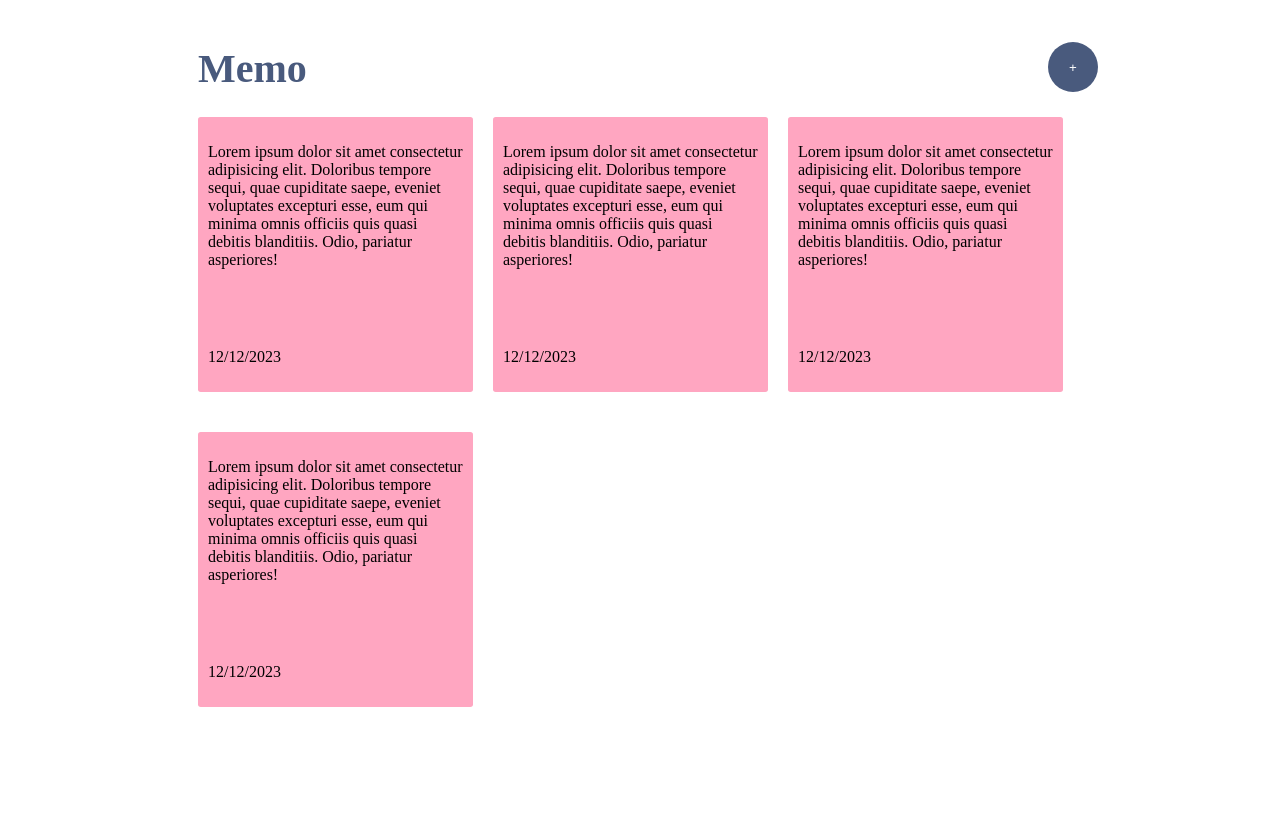
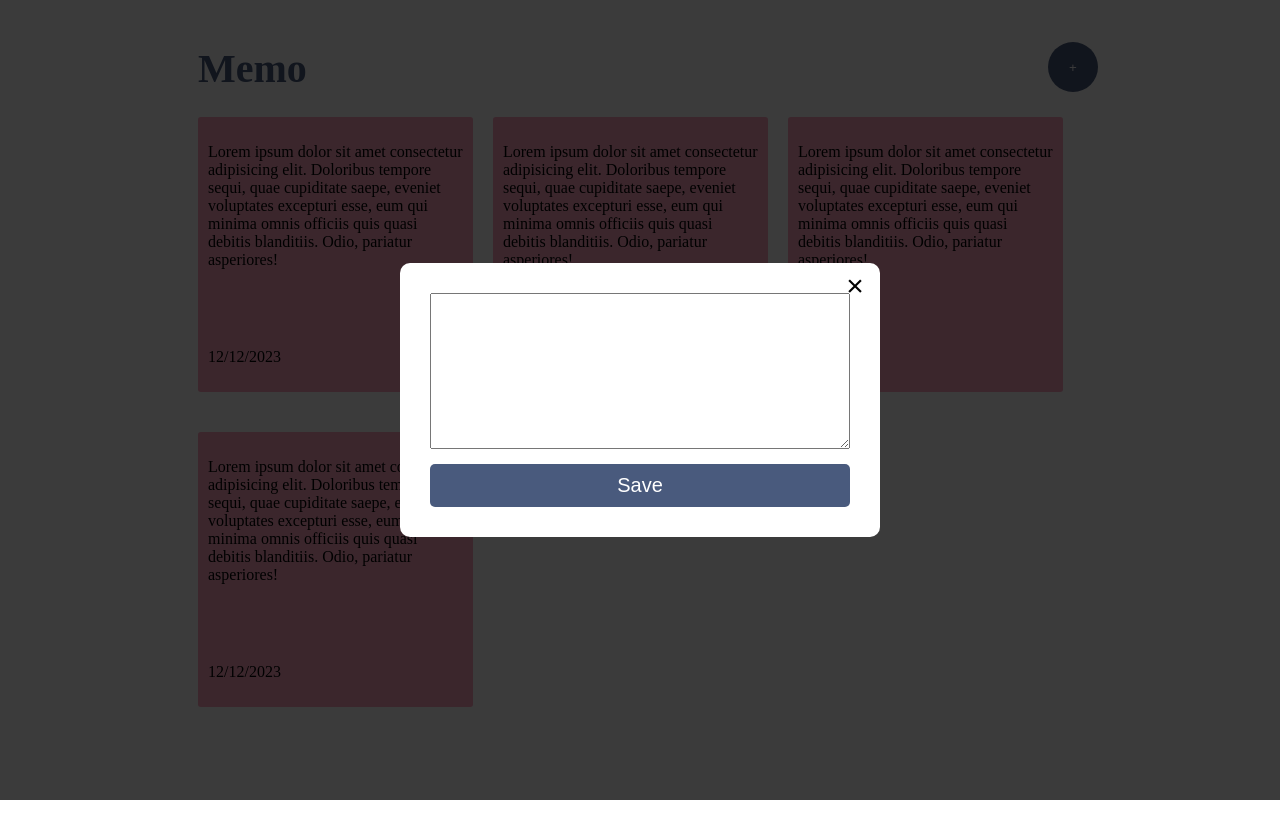
Before and after one commit to MikhaelAdrielPG/vue-app, a Vue app in the folder stickynote-vue/: page / in a window 1280 px wide. Built offline with nearby package versions, Linux system fonts and the light colour scheme.

Commit message:
Membuat Ui Bagian Form Modal

```diff
--- a/stickynote-vue/src/App.vue
+++ b/stickynote-vue/src/App.vue
@@ -42,6 +42,13 @@
           </p>
           <p class="card-date">12/12/2023</p>
         </div>
+      </div>
+    </div>
+    <div class="form-overlay">
+      <div class="form-modal">
+        <button class="form-close-btn">&times;</button>
+        <textarea name="memo" id="memo" cols="30" rows="10"></textarea>
+        <button class="form-save-btn">Save</button>
       </div>
     </div>
   </main>
@@ -100,4 +107,51 @@ header {
   flex-direction: column;
   justify-content: space-between;
 }
+
+.form-overlay {
+  position: absolute;
+  top: 0;
+  left: 0;
+  width: 100%;
+  height: 100%;
+  background-color: rgba(0, 0, 0, 0.77);
+  z-index: 10;
+  display: flex;
+  align-items: center;
+  justify-content: center;
+}
+
+.form-modal {
+  width: 420px;
+  background-color: white;
+  border-radius: 10px;
+  padding: 30px;
+  position: relative;
+  display: flex;
+  flex-direction: column;
+}
+
+.form-save-btn {
+  padding: 10px 20px;
+  font-size: 20px;
+  width: 100%;
+  background-color: #495a7d;
+  border: none;
+  cursor: pointer;
+  border-radius: 5px;
+  margin-top: 15px;
+  color: white;
+}
+
+.form-close-btn {
+  position: absolute;
+  top: 5px;
+  right: 10px;
+  width: 30px;
+  height: 30px;
+  background-color: transparent;
+  border: none;
+  font-size: 30px;
+  cursor: pointer;
+}
 </style>
```
